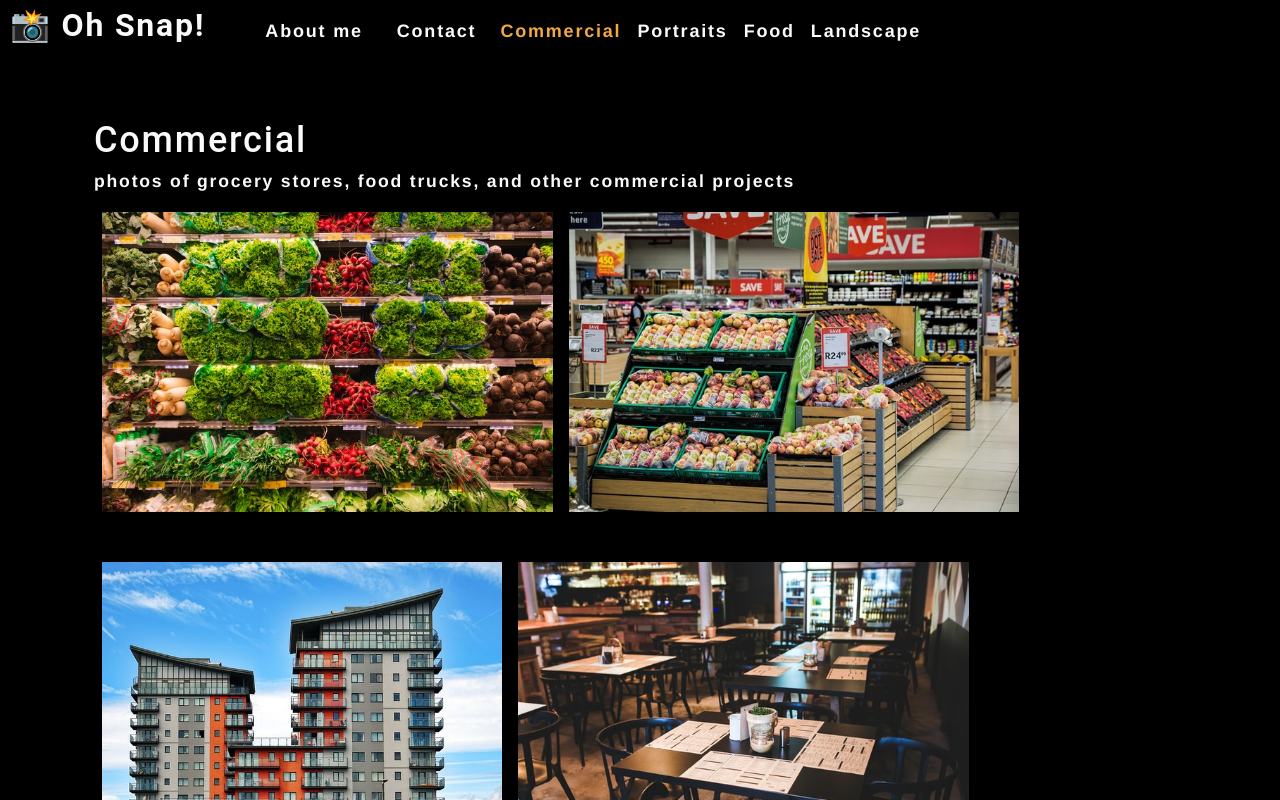
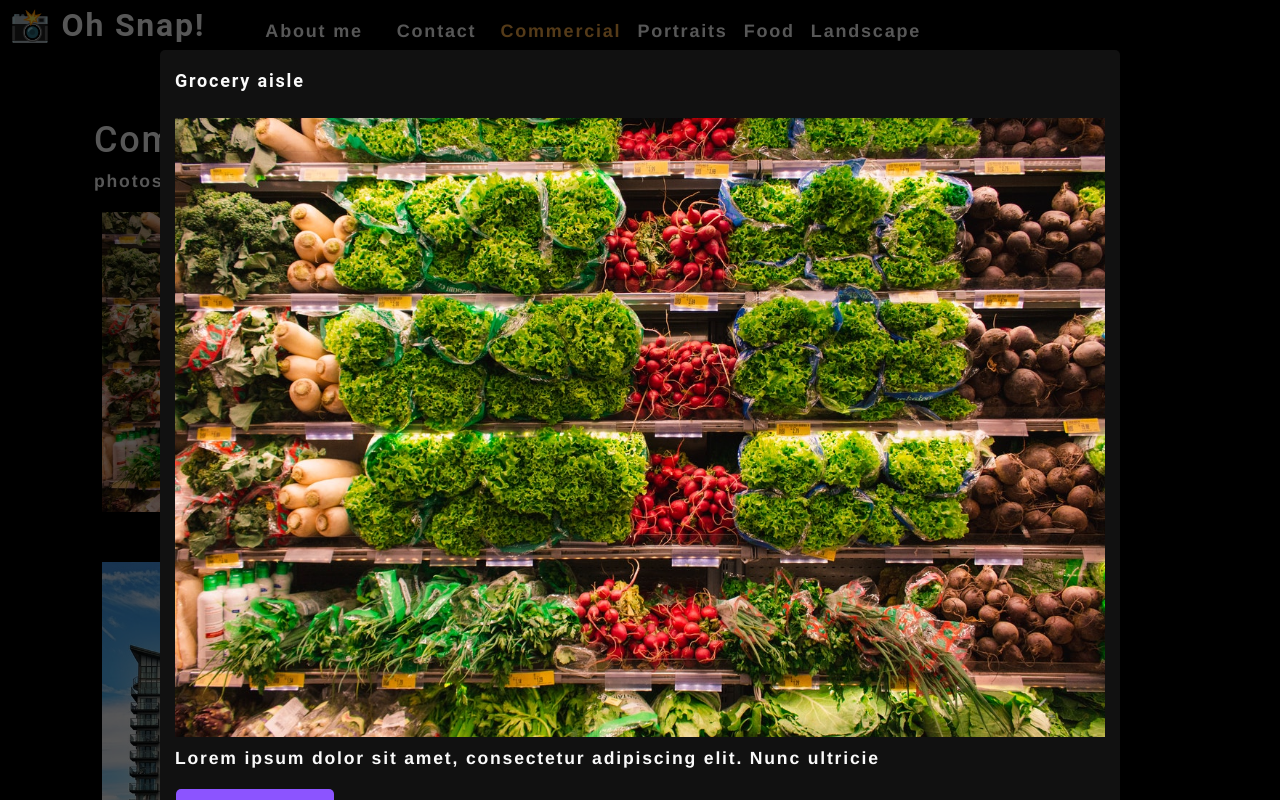
Before and after one commit to joshuaramat/photo-port, a React (Create React App) app: page / in a window 1280 px wide. Both pictures are taken after a click on the picture 327 px from the left and 361 px from the top of the page. Shown: the top 800 px of the page. Built offline with nearby package versions, Linux system fonts and the light colour scheme.

Commit message:
added modals to load full resolution of selected image when clicked

```diff
--- /dev/null
+++ b/src/components/Modal/index.js
@@ -0,0 +1,19 @@
+import React from "react";
+
+function Modal({currentPhoto}) {
+    const {name, category, description, index} = currentPhoto;
+    return(
+        <div className='modalBackdrop'>
+            <div className="modalContainer">
+                <h3 className="modalTitle">{name}</h3>
+                <img src={require(`../../assets/large/${category}/${index}.jpg`).default} alt="current category" />
+                <p>{description}</p>
+                <button type='button'>
+                    Close this modal
+                </button>
+            </div>
+        </div>
+    );
+}
+
+export default Modal;
--- a/src/components/PhotoList/index.js
+++ b/src/components/PhotoList/index.js
@@ -1,7 +1,8 @@
 import React, { useState } from "react";
-// import Modal from '../Modal';
+import Modal from '../Modal';
 
 const PhotoList = ({ category }) => {
+  const [isModalOpen, setIsModalOpen] = useState(false);
   const [photos] = useState([
     {
       name: 'Grocery aisle',
@@ -102,14 +103,23 @@
 
   const currentPhotos = photos.filter((photo) => photo.category === category);
 
+  const toggleModal = (image, i) => {
+    setCurrentPhoto({...image, index: i})
+    setIsModalOpen(true);
+  }
+
+  const [currentPhoto, setCurrentPhoto] = useState();
+
   return (
     <div>
+      {isModalOpen && <Modal currentPhoto={currentPhoto} />}
       <div className="flex-row">
         {currentPhotos.map((image, i) => (
           <img
             src={require(`../../assets/small/${category}/${i}.jpg`).default}
             alt={image.name}
             className="img-thumbnail mx-1"
+            onClick={() => toggleModal(image, i)}
             key={image.name}
           />
         ))}
```
